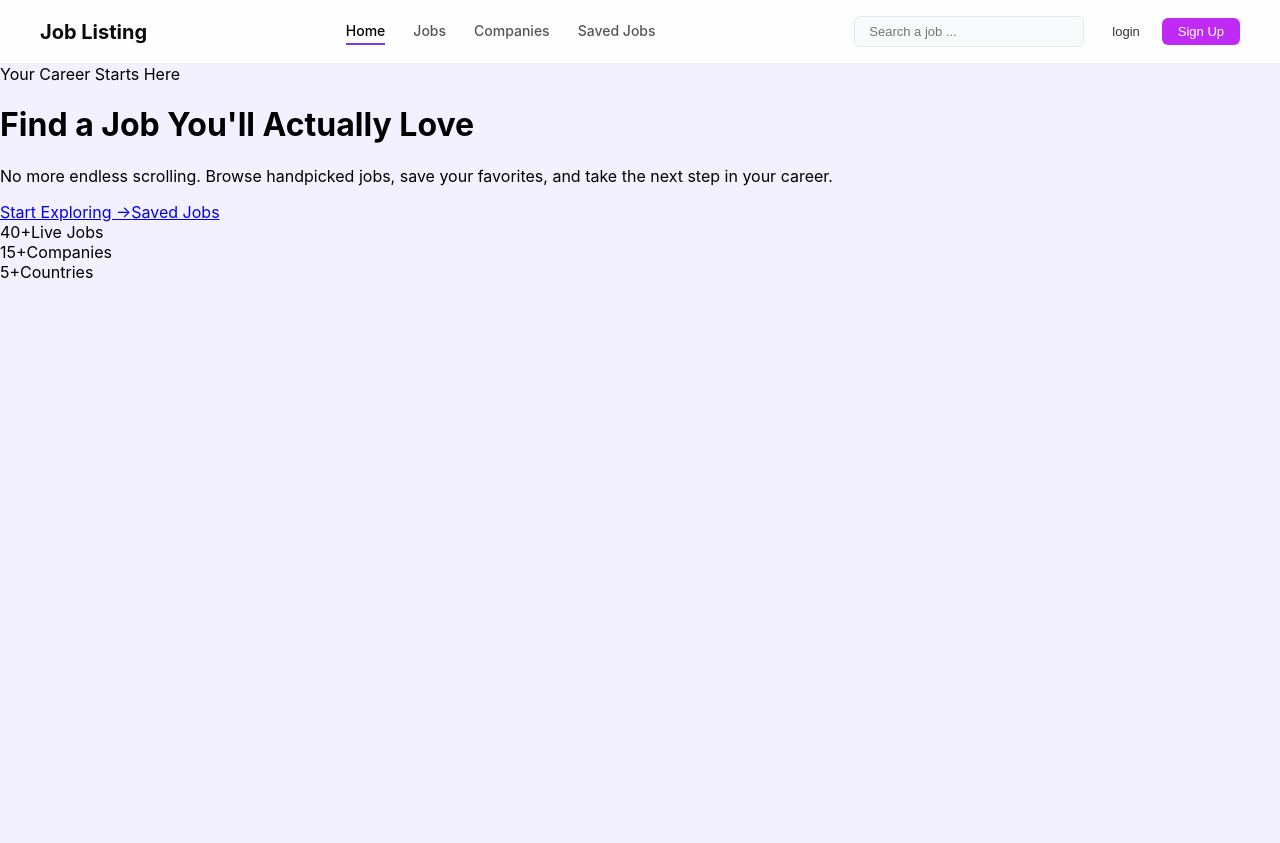
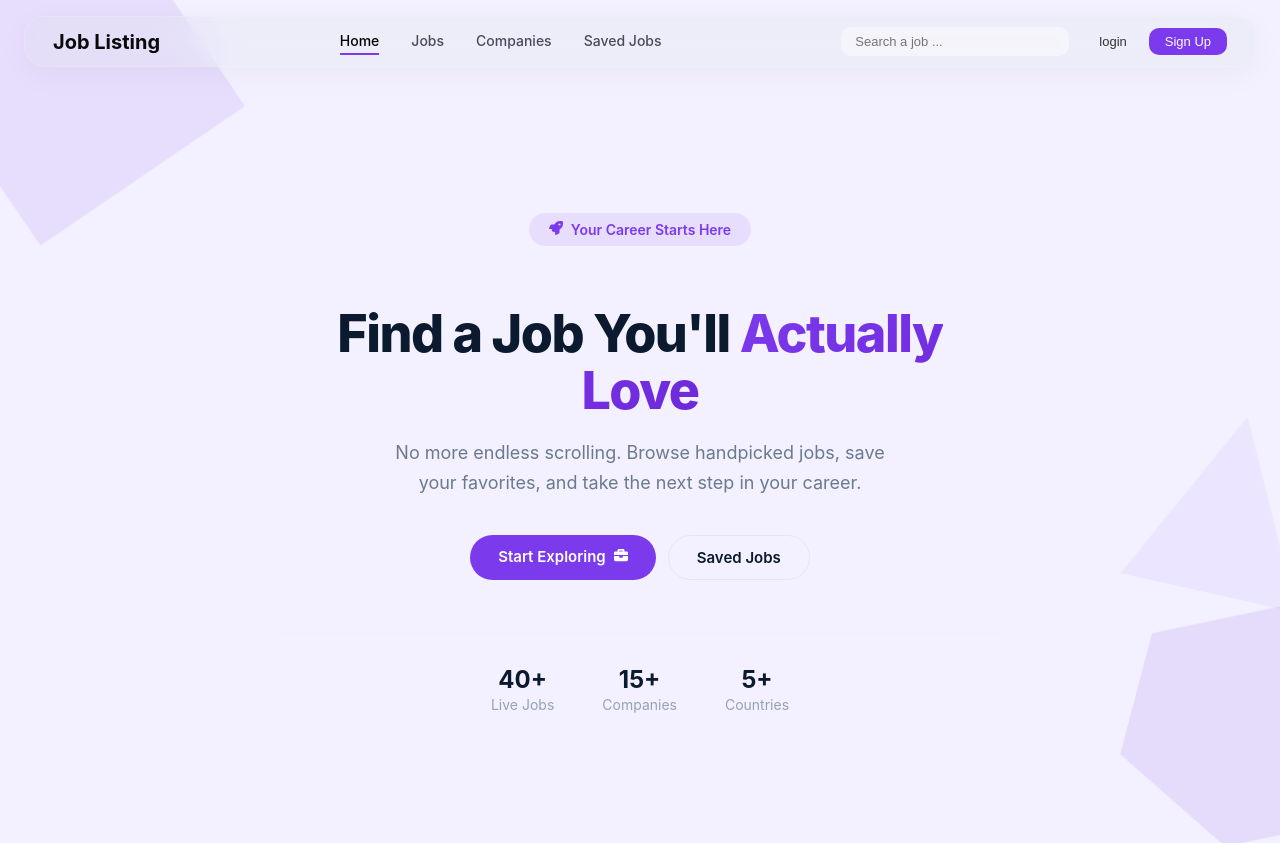
Before and after one commit to erraji-jihane/react-job-listing, a React (Vite) app: page / in a window 1280 px wide. Before the commit the page ends 800 px from the top, so only its background shows below. Built offline with nearby package versions, Linux system fonts and the light colour scheme.

Commit message:
style: finalize home page with floating shapes

```diff
--- a/package.json
+++ b/package.json
@@ -10,8 +10,11 @@
     "preview": "vite preview"
   },
   "dependencies": {
+    "@tsparticles/engine": "^4.2.1",
+    "@tsparticles/react": "^4.2.1",
     "react": "^19.2.6",
     "react-dom": "^19.2.6",
+    "react-icons": "^5.6.0",
     "react-router-dom": "^7.18.0"
   },
   "devDependencies": {
--- a/src/components/Navbar/Navbar.css
+++ b/src/components/Navbar/Navbar.css
@@ -2,13 +2,24 @@
   display: flex;
   align-items: center;
   justify-content: space-between;
-  padding: 16px 40px;
-  background: rgba(255, 255, 255, 0.9);
-  backdrop-filter: blur(6px);
-  border-bottom: 1px solid rgba(0, 0, 0, 0.05);
+  padding: 10px 28px;
+  margin: 16px 24px;
+  background: rgba(220, 225, 235, 0.25);
+  backdrop-filter: blur(20px);
+  -webkit-backdrop-filter: blur(20px);
+  border-radius: 20px;
+  border: 1px solid rgba(255, 255, 255, 0.15);
+  box-shadow: 0 8px 32px rgba(0, 0, 0, 0.04);
   position: sticky;
-  top: 0;
+  top: 16px;
   z-index: 100;
+  overflow: visible;
+  transition: all 0.3s ease;
+}
+
+.navbar:hover {
+  background: rgba(220, 225, 235, 0.35);
+  box-shadow: 0 8px 40px rgba(0, 0, 0, 0.06);
 }
 
 .nav_left {
@@ -24,17 +35,17 @@
 
 .nav_center {
   display: flex;
-  gap: 28px;
+  gap: 32px;
   align-items: center;
 }
 
 .nav_link {
   text-decoration: none;
-  color: #555;
+  color: #4a4a5a;
   font-size: 14px;
   font-weight: 500;
   padding: 4px 0;
-  transition: color 0.15s ease;
+  transition: color 0.2s ease;
   border-bottom: 2px solid transparent;
 }
 
@@ -50,22 +61,24 @@
 .nav_right {
   display: flex;
   align-items: center;
-  gap: 12px;
+  gap: 14px;
 }
 
 .searchBar input {
   padding: 7px 14px;
-  border: 1px solid #e5e7eb;
-  border-radius: 6px;
+  border: none;
+  border-radius: 10px;
   font-size: 13px;
   width: 200px;
-  background: #f9fafb;
+  background: rgba(255, 255, 255, 0.5);
+  backdrop-filter: blur(4px);
+  transition: all 0.2s ease;
 }
 
 .searchBar input:focus {
   outline: none;
-  border-color: #7c3aed;
-  background: white;
+  background: rgba(255, 255, 255, 0.8);
+  box-shadow: 0 0 0 3px rgba(124, 58, 237, 0.15);
 }
 
 .auth {
@@ -76,11 +89,11 @@
 .auth button {
   padding: 6px 16px;
   border: none;
-  border-radius: 6px;
+  border-radius: 10px;
   font-size: 13px;
   font-weight: 500;
   cursor: pointer;
-  transition: all 0.15s ease;
+  transition: all 0.2s ease;
 }
 
 .auth .login {
@@ -89,21 +102,24 @@
 }
 
 .auth .login:hover {
-  background: #f3f4f6;
+  background: rgba(0, 0, 0, 0.04);
 }
 
 .auth .signup {
-  background: #bf2bf5;
+  background: #7c3aed;
   color: white;
 }
 
 .auth .signup:hover {
-  background: #bf2bf5a0;
+  background: #6d28d9;
+  transform: translateY(-1px);
+  box-shadow: 0 4px 16px rgba(124, 58, 237, 0.25);
 }
 
 @media (max-width: 900px) {
   .navbar {
-    padding: 12px 20px;
+    padding: 10px 16px;
+    margin: 12px 12px;
     flex-wrap: wrap;
     gap: 12px;
   }
@@ -126,6 +142,8 @@
     align-items: stretch;
     gap: 10px;
     padding: 12px 16px;
+    margin: 8px 8px;
+    border-radius: 16px;
   }
 
   .nav_left {
--- a/src/pages/Home/Home.css
+++ b/src/pages/Home/Home.css
@@ -0,0 +1,181 @@
+.home-container {
+  display: flex;
+  align-items: center;
+  justify-content: center;
+  min-height: calc(100vh - 120px);
+  padding: 40px 20px;
+  position: relative;
+  overflow: visible;
+}
+
+.home-content {
+  text-align: center;
+  max-width: 720px;
+  position: relative;
+  z-index: 1;
+}
+
+.home-badge {
+  display: inline-block;
+  background: rgba(124, 58, 237, 0.1);
+  color: #7c3aed;
+  padding: 8px 20px;
+  border-radius: 30px;
+  font-size: 14px;
+  font-weight: 600;
+  margin-bottom: 24px;
+}
+
+.home-content h1 {
+  font-size: 52px;
+  font-weight: 800;
+  color: #0b1a2e;
+  margin-bottom: 16px;
+  letter-spacing: -1.5px;
+  line-height: 1.1;
+}
+
+.home-content h1 .highlight {
+  background: linear-gradient(135deg, #7c3aed, #6d28d9);
+  -webkit-background-clip: text;
+  -webkit-text-fill-color: transparent;
+  background-clip: text;
+}
+
+.home-subtitle {
+  font-size: 18px;
+  color: #6b7a8f;
+  margin-bottom: 36px;
+  line-height: 1.7;
+  max-width: 520px;
+  margin-left: auto;
+  margin-right: auto;
+}
+
+.home-buttons {
+  display: flex;
+  justify-content: center;
+  gap: 12px;
+  flex-wrap: wrap;
+  margin-bottom: 52px;
+}
+
+.home-btn {
+  padding: 12px 28px;
+  border: none;
+  border-radius: 30px;
+  font-size: 15px;
+  font-weight: 600;
+  cursor: pointer;
+  text-decoration: none;
+  transition: all 0.25s ease;
+}
+
+.home-btn.primary {
+  background: #7c3aed;
+  color: white;
+}
+
+.home-btn.primary:hover {
+  background: #6d28d9;
+  transform: translateY(-3px);
+  box-shadow: 0 8px 30px rgba(124, 58, 237, 0.3);
+}
+
+.home-btn.secondary {
+  background: transparent;
+  color: #0b1a2e;
+  border: 1px solid #e2e8f0;
+}
+
+.home-btn.secondary:hover {
+  background: #f8fafc;
+  border-color: #cbd5e1;
+  transform: translateY(-3px);
+}
+
+.home-stats {
+  display: flex;
+  justify-content: center;
+  gap: 48px;
+  padding-top: 32px;
+  border-top: 1px solid #eef2f6;
+}
+
+.stat-item {
+  display: flex;
+  flex-direction: column;
+}
+
+.stat-number {
+  font-size: 24px;
+  font-weight: 700;
+  color: #0b1a2e;
+}
+
+.stat-label {
+  font-size: 14px;
+  color: #94a3b8;
+  margin-top: 2px;
+}
+
+@media (max-width: 768px) {
+  .home-content h1 {
+    font-size: 36px;
+  }
+
+  .home-stats {
+    gap: 24px;
+    flex-wrap: wrap;
+  }
+}
+
+/* Floating Shapes */
+.shape {
+  position: fixed;
+  pointer-events: none;
+  z-index: -1;
+  opacity: 0.1;
+}
+
+/* Diamond */
+.shape-1 {
+  width: 350px;
+  height: 350px;
+  background: #7c3aed;
+  top: -10%;
+  left: -8%;
+  clip-path: polygon(50% 0%, 100% 50%, 50% 100%, 0% 50%);
+  animation: floatShape 8s ease-in-out infinite;
+}
+
+/* Hexagon */
+.shape-2 {
+  width: 250px;
+  height: 250px;
+  background: #6d28d9;
+  bottom: -10%;
+  right: -8%;
+  clip-path: polygon(50% 0%, 100% 25%, 100% 75%, 50% 100%, 0% 75%, 0% 25%);
+  animation: floatShape 10s ease-in-out infinite reverse;
+}
+
+/* Triangle */
+.shape-3 {
+  width: 180px;
+  height: 180px;
+  background: #a78bfa;
+  top: 55%;
+  right: -3%;
+  clip-path: polygon(50% 0%, 0% 100%, 100% 100%);
+  animation: floatShape 7s ease-in-out infinite 1s;
+}
+
+@keyframes floatShape {
+  0%, 100% {
+    transform: translateY(0) rotate(0deg);
+  }
+  50% {
+    transform: translateY(-30px) rotate(15deg);
+  }
+}
--- a/src/pages/Home/Home.jsx
+++ b/src/pages/Home/Home.jsx
@@ -1,11 +1,20 @@
 import './Home.css'
 import { Link } from 'react-router-dom'
+import { FaRocket, FaBriefcase } from 'react-icons/fa'
 
 export default function Home() {
+
     return (
         <div className="home-container">
+             <div className="shape shape-1"></div>
+             <div className="shape shape-2"></div>
+             <div className="shape shape-3"></div>
+
             <div className="home-content">
-                <span className="home-badge"> Your Career Starts Here</span>
+                <span className="home-badge">
+                    <FaRocket size={14} style={{ marginRight: '8px' }} />
+                    Your Career Starts Here
+                </span>
                 <h1>Find a Job You'll <span className="highlight">Actually Love</span></h1>
                 <p className="home-subtitle">
                     No more endless scrolling. Browse handpicked jobs, save your favorites,
@@ -13,7 +22,8 @@ export default function Home() {
                 </p>
                 <div className="home-buttons">
                     <Link to="/jobs" className="home-btn primary">
-                        Start Exploring →
+                        Start Exploring
+                        <FaBriefcase size={14} style={{ marginLeft: '8px' }} />
                     </Link>
                     <Link to="/saved" className="home-btn secondary">
                         Saved Jobs
```
Also changed, not shown: 1 other file (tests, documents, lock files or other folders).
